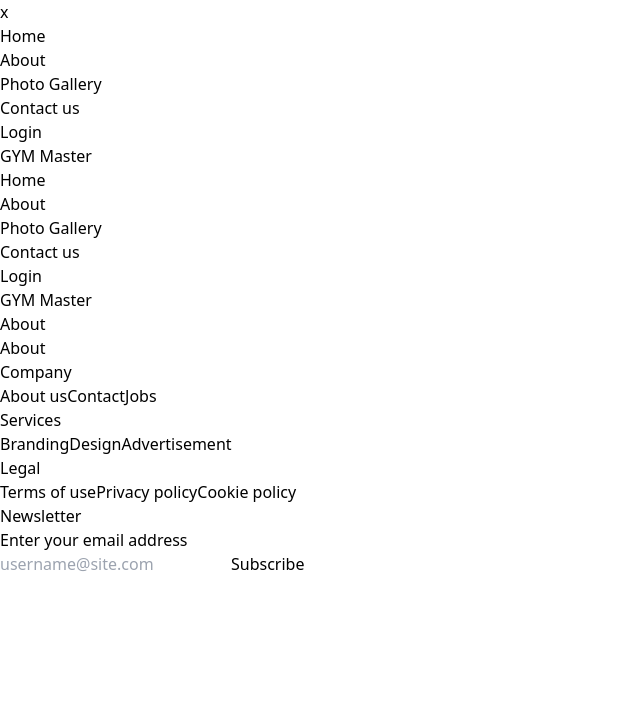
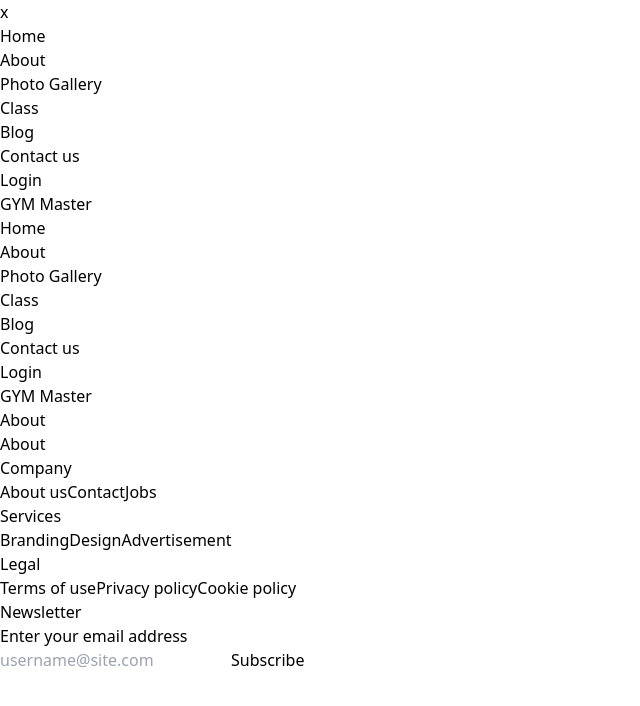
Before and after one commit to hasiburrahmanakash79/GYM-Master, a React (Vite) app: page /about in a window 1280 px wide. Shown: the top 706 px of the page, without its empty margins (0-640 px from the left). Built offline with nearby package versions, Linux system fonts and the light colour scheme.

Commit message:
modify nav

```diff
--- a/src/Pages/Shared/Nav/Navbar.jsx
+++ b/src/Pages/Shared/Nav/Navbar.jsx
@@ -12,7 +12,12 @@ const Navbar = () => {
       <li>
         <Link to="/gallery">Photo Gallery</Link>
       </li>
-
+      <li>
+        <Link to="/class">Class</Link>
+      </li>
+      <li>
+        <Link to="/blog">Blog</Link>
+      </li>
       <li>
         <Link to="/contact">Contact us</Link>
       </li>
```
